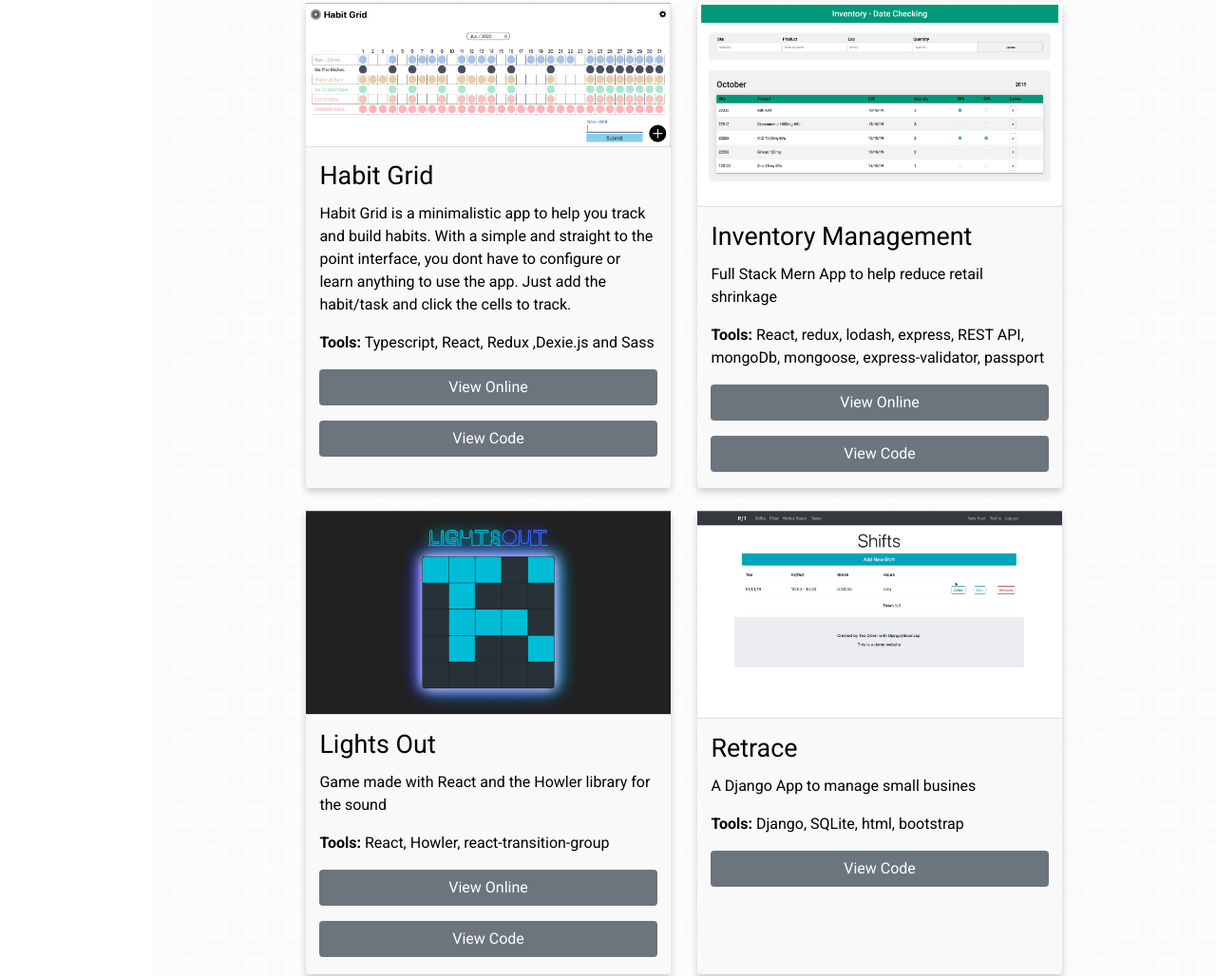
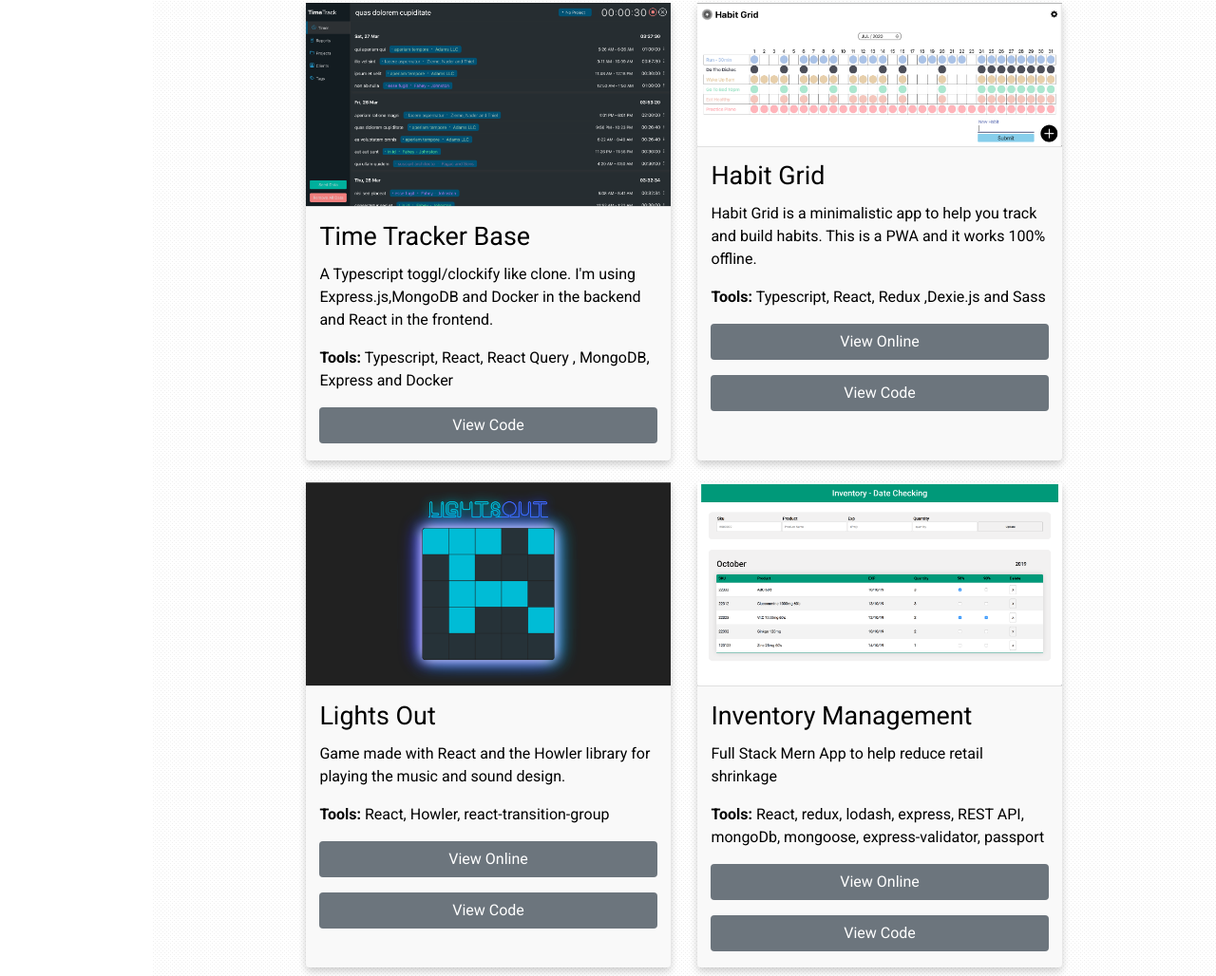
Before and after one commit to teooliver/teooliver.me, a Gatsby site: page / in a window 1280 px wide. Shown: the part 1180-2208 px from the top of the page at 95% size. Built offline with nearby package versions, Linux system fonts and the light colour scheme; Gatsby itself is replaced by a stand-in of ours.

Commit message:
add time-tracker-base project

```diff
--- a/src/components/Projects.js
+++ b/src/components/Projects.js
@@ -10,19 +10,41 @@ import black_iris_image from "../images/Black_Iris.jpg";
 import teooliver_me_image from "../images/teooliver_me_image.png";
 import password_generator_image from "../images/password_generator_image.png";
 import habit_grid from "../images/habit-grid-image.png";
+import time_tracker_base from "../images/time-tracker-base.png";
 
 const Projects = () => {
   return (
     //Todo: add teooliver.me and password generator
     <GridContainer>
       <ProjectCard
+        img={time_tracker_base}
+        title="Time Tracker Base"
+        description="A Typescript toggl/clockify like clone. I'm using Express.js,MongoDB and Docker in the backend and React in the frontend. "
+        tools="Typescript, React, React Query , MongoDB, Express and Docker"
+        link="https://github.com/teooliver/time-tracker-base"
+        btnText="View Code"
+      />
+      <ProjectCard
         img={habit_grid}
         title="Habit Grid"
-        description="Habit Grid is a minimalistic app to help you track and build habits. With a simple and straight to the point interface, you dont have to configure or learn anything to use the app. Just add the habit/task and click the cells to track."
+        description="Habit Grid is a minimalistic app to help you track and build habits.
+        This is a PWA and it works 100% offline.
+        "
         tools="Typescript, React, Redux ,Dexie.js and Sass"
         link="https://habitgrid.xyz/"
         btnText="View Online"
         link2="https://github.com/teooliver/habit-grid"
+        btnText2="View Code"
+      />
+
+      <ProjectCard
+        img={ligth_out_image}
+        title="Lights Out"
+        description="Game made with React and the Howler library for playing the music and sound design."
+        tools={"React, Howler, react-transition-group "}
+        link="https://nifty-haibt-8b22b3.netlify.com/"
+        btnText="View Online"
+        link2="https://github.com/teo-oliver/lights-out-game"
         btnText2="View Code"
       />
       <ProjectCard
@@ -35,16 +57,7 @@ const Projects = () => {
         link2="https://github.com/teo-oliver/date-checking-app"
         btnText2="View Code"
       />
-      <ProjectCard
-        img={ligth_out_image}
-        title="Lights Out"
-        description="Game made with React and the Howler library for the sound"
-        tools={"React, Howler, react-transition-group "}
-        link="https://nifty-haibt-8b22b3.netlify.com/"
-        btnText="View Online"
-        link2="https://github.com/teo-oliver/lights-out-game"
-        btnText2="View Code"
-      />
+
       <ProjectCard
         img={retrace_image}
         title="Retrace"
@@ -53,15 +66,15 @@ const Projects = () => {
         link="https://github.com/teo-oliver/retrace_0.1"
         btnText="View Code"
       />
-      <ProjectCard
+      {/* <ProjectCard
         img={teooliver_me_image}
         title="teooliver.me"
         description="Fully responsive Portifolio website"
         tools={"React, Gatsby, styled-components, ContextAPI"}
         link="https://github.com/teo-oliver/teooliver.me"
         btnText="View Code"
-      />
-      <ProjectCard
+      /> */}
+      {/* <ProjectCard
         img={password_generator_image}
         title="Password Generator"
         description="React with Typescript app"
@@ -70,8 +83,8 @@ const Projects = () => {
         btnText="View Online"
         link2="https://github.com/teo-oliver/password-generator"
         btnText2="View Code"
-      />
-      <ProjectCard
+      /> */}
+      {/* <ProjectCard
         img={todo_list_image}
         title="Mern Todo List"
         description="A Simple Todo List App - MERN stack"
@@ -82,8 +95,8 @@ const Projects = () => {
         btnText="View Online"
         link2="https://github.com/teo-oliver/MERN_TodoList"
         btnText2="View Code"
-      />
-      <ProjectCard
+      /> */}
+      {/* <ProjectCard
         img={devconnector_image}
         title="DevConnector"
         description="Project based on Brad Traversy's course - MERN Front To Back
@@ -92,7 +105,7 @@ const Projects = () => {
         btnText="View Online"
         link2="https://github.com/teo-oliver/DevConnector_v2"
         btnText2="View Code"
-      />
+      /> */}
       <ProjectCard
         img={black_iris_image}
         title="Black Iris"
```
Also changed, not shown: src/images/time-tracker-base.png (added).
